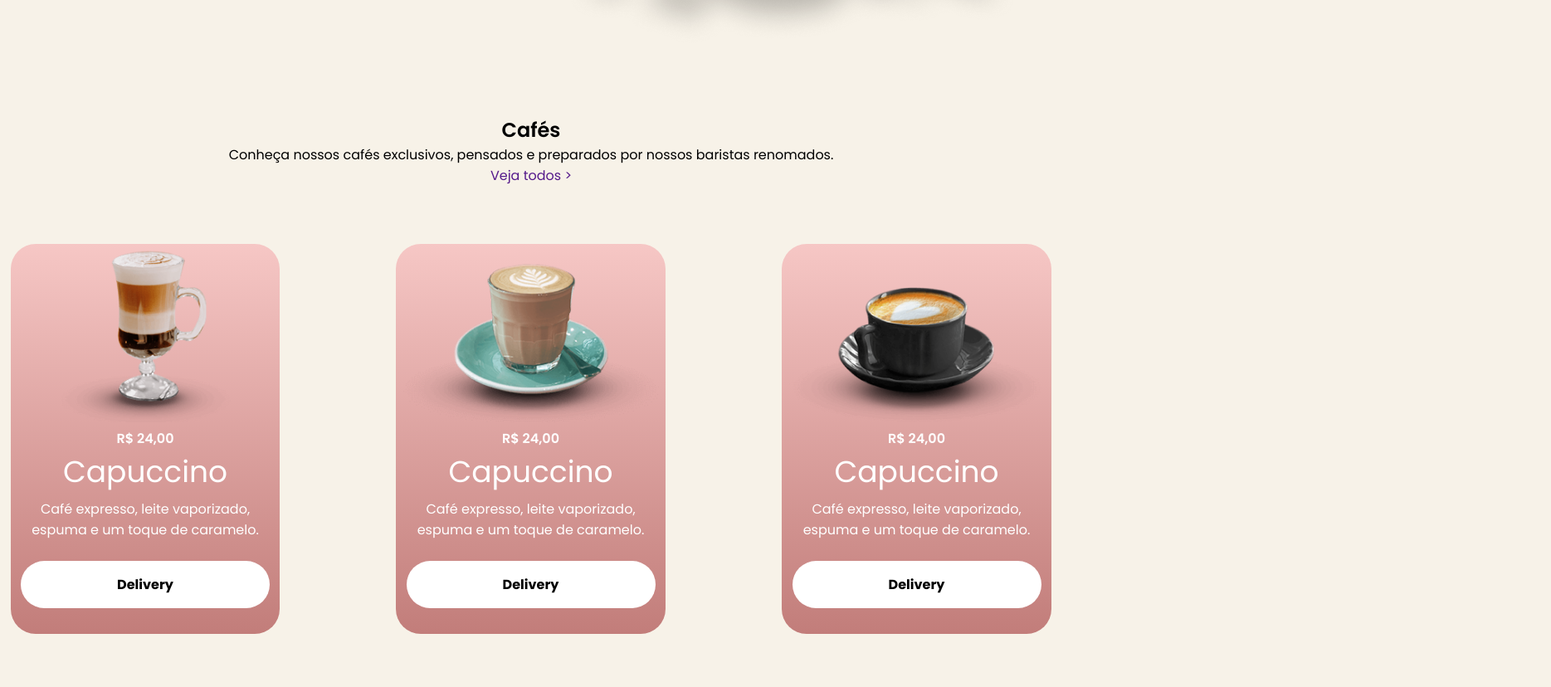
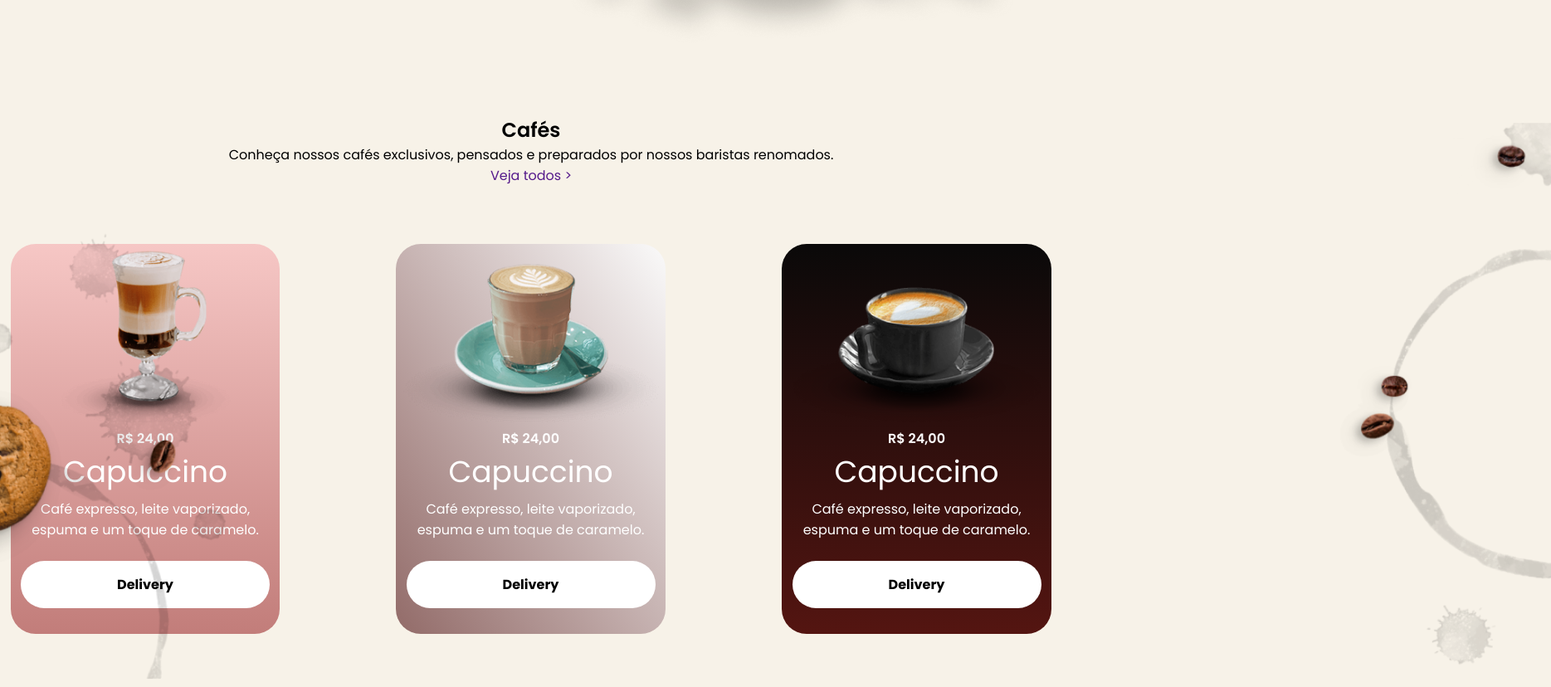
Before and after one commit to LuneriATR/html-css-landingpage, a plain HTML site: page index.html in a window 1280 px wide. Shown: the part 540-1368 px from the top of the page at 83% size, 1869 px wide, since content can reach past the window. Drawn offline with Linux system fonts and the light colour scheme.

Commit message:
ajustes e adição das manchas de café

```diff
--- a/index.css
+++ b/index.css
@@ -95,7 +95,6 @@ header{
 
 #cafés{
     margin-top: 70px;
-    padding: 0 220px;
     display: flex;
     justify-content: center;
     flex-direction:column;
@@ -104,6 +103,13 @@ header{
     display: flex;
     justify-content: center;
     text-align: center;
+    }
+
+    #bg-coffee-stains{
+        transform: scale(1.1);
+        position: absolute;
+        padding-left: 80px;
+
     }
 
     h1{
@@ -127,8 +133,17 @@ header{
             height: 470px;
             margin: 70px;
             border-radius: 30px;
-            background-image: linear-gradient(#f6c7c5, #c27d7a);
             color: white;
+
+            &#capuccino{
+                background-image: linear-gradient(#f6c7c5, #c27d7a);
+            }
+            &#ao-leite{
+                background-image: linear-gradient(to bottom left, #FAFAFA, #541511 160%);
+            }
+            &#preto{
+                background-image: linear-gradient(#0A0909, #541511);
+            }
 
             h1{
                 font-size: 16px;
--- a/index.html
+++ b/index.html
@@ -14,7 +14,7 @@
             <img src="assets\logo-meowcaffé.png" alt="Meow Café Logo">
             <h1>Meow Café</h1>
             <a href="">Inicio</a>
-            <a href="">Produto</a>
+            <a href="index.html#cafés">Produto</a>
             <a href="">Sobre</a>
         </div>
         <div>
@@ -38,6 +38,11 @@
         </section>
 
         <section id="cafés">
+
+            <div id="bg-coffee-stains">
+                <img src="assets\bg-coffee-stains.png" alt="Manchas de café">
+            </div>
+
             <div>
                 <h1 class="alinhamento">Cafés</h1>
                 <p class="alinhamento">Conheça nossos cafés exclusivos, pensados e preparados por nossos baristas renomados.</p>
@@ -46,21 +51,21 @@
 
             <ul>
 
-                <li>
+                <li id="capuccino">
                     <img src="assets\img-capuccino.png" alt="Uma grande taça de capputino" />
                     <h1>R$ 24,00</h1>
                     <h2>Capuccino</h2>
                     <p>Café expresso, leite vaporizado, espuma e um toque de caramelo.</p>
                     <button>Delivery</button>
                 </li>
-                <li>
+                <li id="ao-leite">
                     <img src="assets\img-cafe-ao-leite.png" alt="Um copo de café com leite." />
                     <h1>R$ 24,00</h1>
                     <h2>Capuccino</h2>
                     <p>Café expresso, leite vaporizado, espuma e um toque de caramelo.</p>
                     <button>Delivery</button>
                 </li>
-                <li>
+                <li id="preto">
                     <img src="assets\img-cafe-preto.png" alt="Uma xícara de café." />
                     <h1>R$ 24,00</h1>
                     <h2>Capuccino</h2>
```
Also changed, not shown: assets/bg-coffee-stains.png (added).
